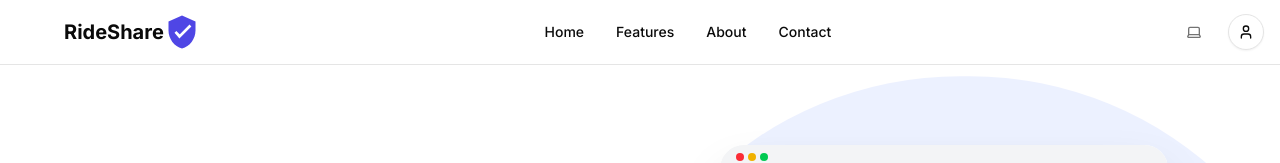
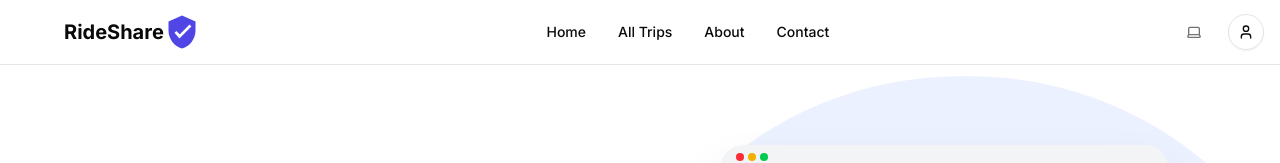
Before and after one commit to houssem109/RideShare, a Next.js app: page / in a window 1280 px wide. Shown: the top 163 px of the page. Built offline with nearby package versions, Linux system fonts and the light colour scheme.

Commit message:
refactor: update navbar links to point to All Trips page

```diff
--- a/src/components/global/navbar/public-navbar.tsx
+++ b/src/components/global/navbar/public-navbar.tsx
@@ -75,8 +75,8 @@ export function PublicNavbar() {
           <Link href="/" className="text-sm font-medium transition-colors hover:text-primary">
             Home
           </Link>
-          <Link href="#features" className="text-sm font-medium transition-colors hover:text-primary">
-            Features
+          <Link href="/trips" className="text-sm font-medium transition-colors hover:text-primary">
+            All Trips
           </Link>
           <Link href="#" className="text-sm font-medium transition-colors hover:text-primary">
             About
@@ -214,11 +214,12 @@ export function PublicNavbar() {
               Home
             </Link>
             <Link
-              href="#features"
+              href="/trips"
               className="block text-sm font-medium transition-colors hover:text-primary"
               onClick={() => setIsMenuOpen(false)}
             >
-              Features
+                          All Trips
+
             </Link>
             <Link
               href="#"
```
